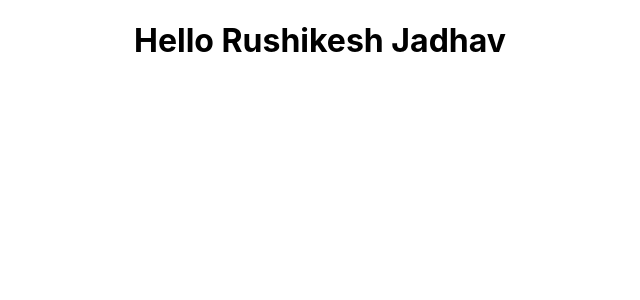
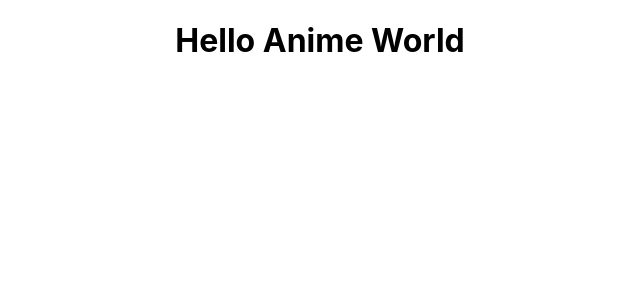
Before and after one commit to RushikeshJadhav96/AnimeTV, a React (Create React App) app: page / in a window 1280 px wide. Shown: the top 300 px of the page, without its empty margins (320-960 px from the left). Built offline with nearby package versions, Linux system fonts and the light colour scheme.

Commit message:
second commit

```diff
--- a/src/App.js
+++ b/src/App.js
@@ -4,7 +4,7 @@ import './App.css';
 function App() {
   return (
     <div className="App">
-      <h1>Hello Rushikesh Jadhav</h1>
+      <h1>Hello Anime World</h1>
     </div>
   );
 }
```
